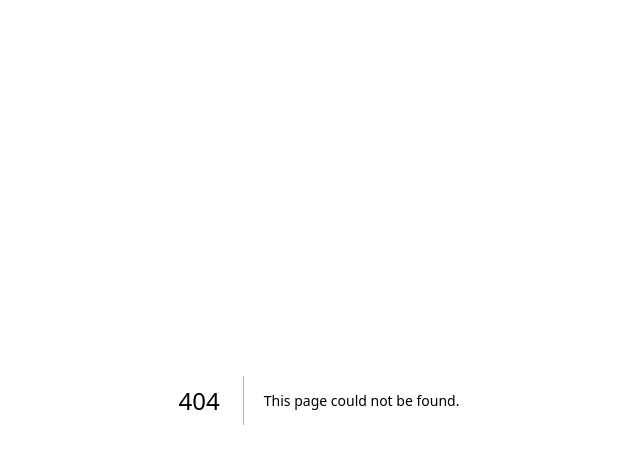
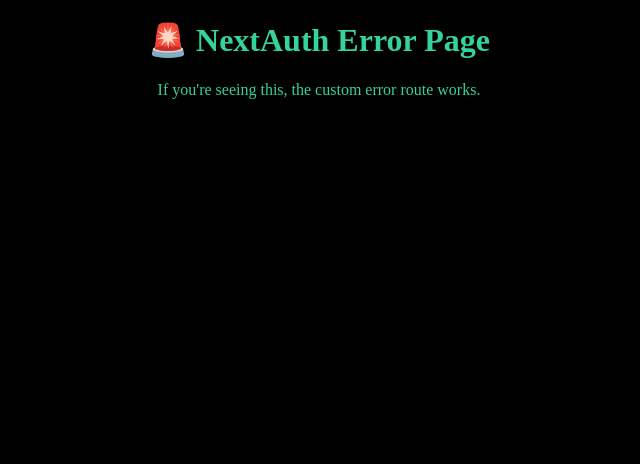
Before and after one commit to DecryptMike/DecryptMike-SaaS-Starter-Kit, a Next.js app: page /error in a window 1280 px wide. Before the commit this address had no page. Shown: the top 464 px of the page, without its empty margins (321-961 px from the left). Built offline with nearby package versions, Linux system fonts and the light colour scheme.

Commit message:
fix: added custom error page and confirmed role logic

```diff
--- /dev/null
+++ b/src/app/error/page.tsx
@@ -0,0 +1,8 @@
+export default function ErrorPage() {
+    return (
+      <div className="text-center text-red-500 p-20">
+        <h1>🚨 NextAuth Error Page</h1>
+        <p>If you're seeing this, the custom error route works.</p>
+      </div>
+    );
+  }
--- a/src/app/signin/page.tsx
+++ b/src/app/signin/page.tsx
@@ -121,11 +121,11 @@
 
         {/* GitHub Button */}
         <button
-        onClick={() => signIn("github")}
-        className="cursor-none mt-2 px-4 py-2 text-sm font-medium rounded bg-[#34d399] text-black hover:bg-emerald-400 transition"
-        >
-         Sign In With Github
-        </button>
+  onClick={() => signIn("github", { callbackUrl: "/dashboard" })}
+  className="cursor-none mt-2 px-4 py-2 text-sm font-medium rounded bg-[#34d399] text-black hover:bg-[#2dd4bf]"
+>
+  Sign In With Github
+</button>
       </div>
     </div>
   );
--- a/src/lib/authOptions.ts
+++ b/src/lib/authOptions.ts
@@ -16,7 +16,7 @@
   },
   pages: {
     signIn: "/signin",
-    error: "/unauthorized",
+    error: "/error",
   },
   callbacks: {
     async jwt({ token, user }) {
```
